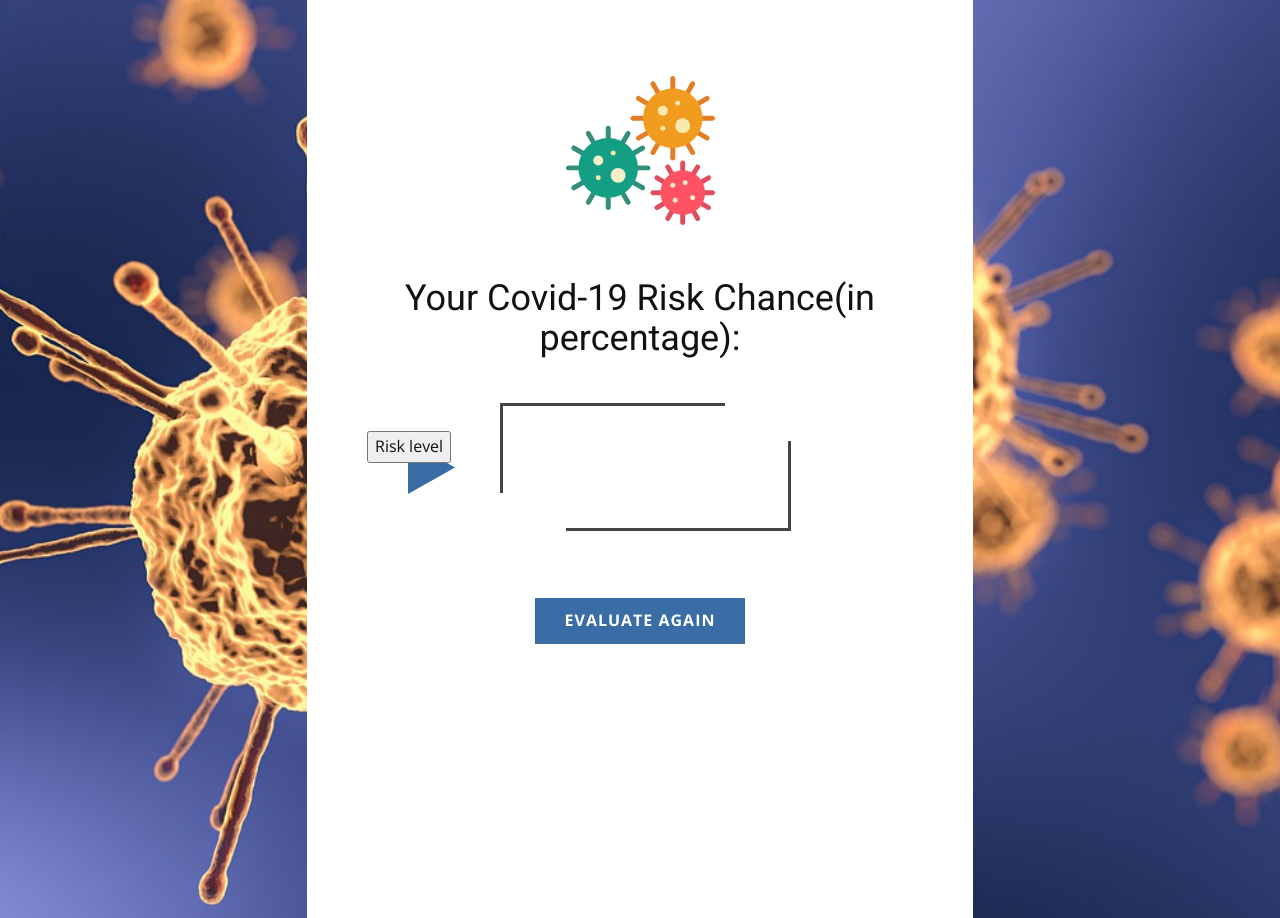
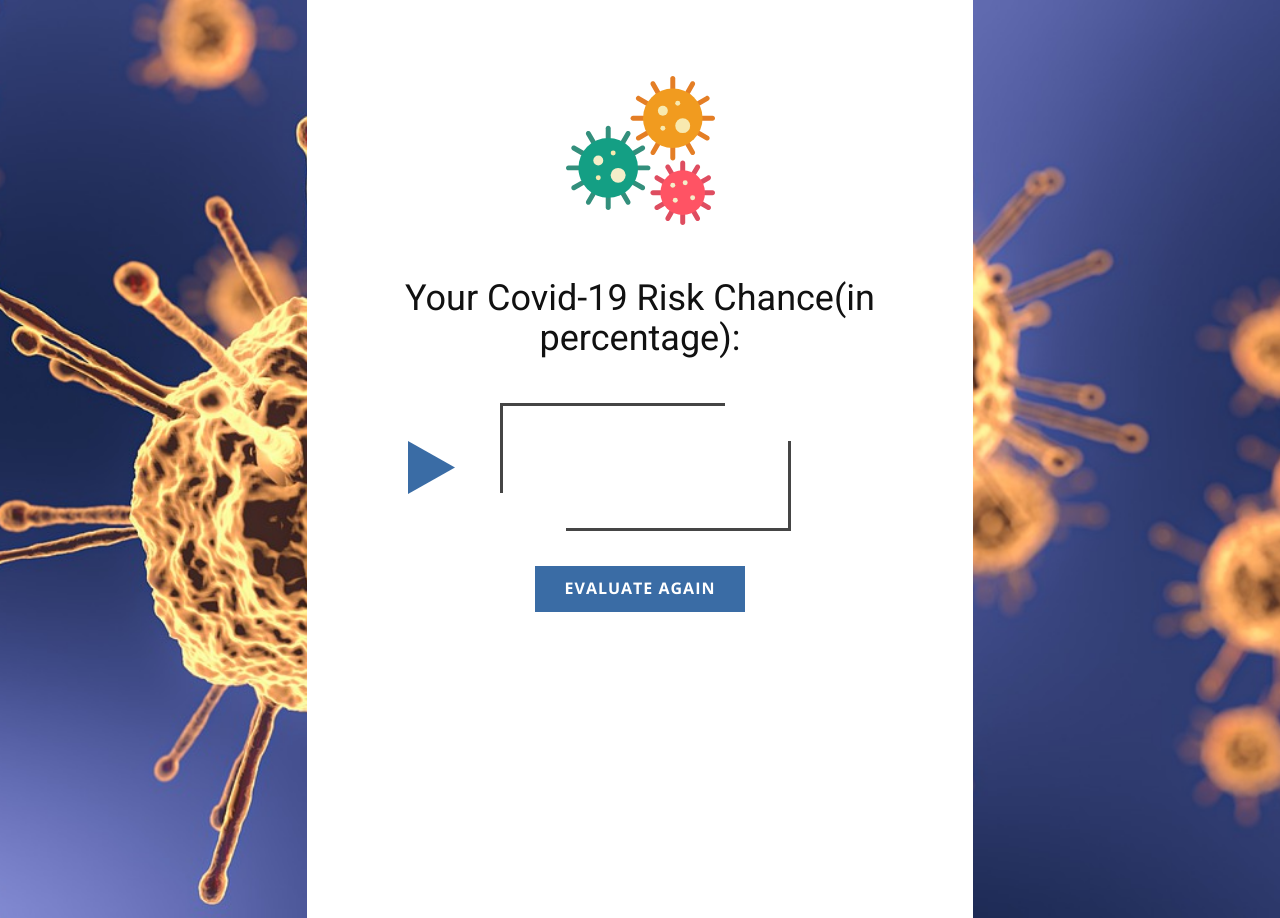
Before and after one commit to kaushikisinha06/Summer-Training-project, a Flask app: template templates/ShowResult.html in a window 1280 px wide. Shown: the part 81-999 px from the top of the page. Run offline with Flask 2, Linux system fonts and the light colour scheme; the template is opened without the code that fills it, so the values that code supplies are empty; parts of the project's set-up code (start-up, migrations or seed data) failed here and were passed over.

Commit message:
(fix:show result)

```diff
--- a/templates/ShowResult.html
+++ b/templates/ShowResult.html
@@ -22,20 +22,7 @@
 		"url": "index.html",
 		"logo": "images/Techovidlogo.png"
 }</script>
-<script type ="text/javascript">{
-        var x=document.getElementbyId("demo");
-        function myfunction(x){
-           if(x<20){
-			 alert("Low Risk!");
-		 }
-		 else if(x>21 && x<50){
-			 alert("Moderate Risk!");
-		 }
-		 else{
-			 alert("High Risk!");
-		 }
-               }
-        </script>
+
 
     <meta property="og:title" content="ShowResult">
     <meta property="og:type" content="website">
@@ -94,7 +81,7 @@
 </g></svg>
                   </div>
                   <h3 class="u-align-center u-text u-text-2" id="demo">{{chance}} </h3>
-		<input type = "button" value = "Risk level" onclick = "myfunction()" />
+
 
                   <a href="/" data-page-id="107405493" class="u-btn u-button-style u-hover-palette-1-dark-1 u-palette-1-base u-btn-1">evaluate again</a>
                 </div>
```
